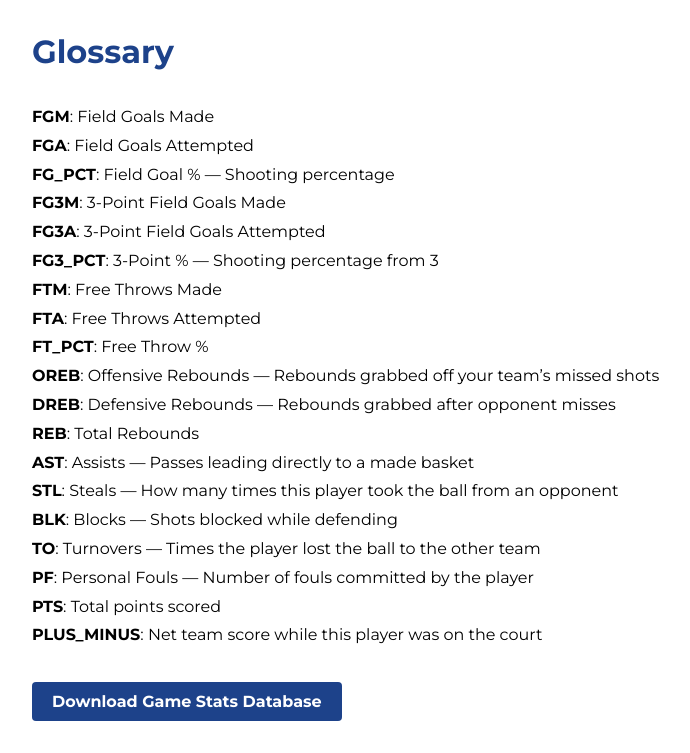
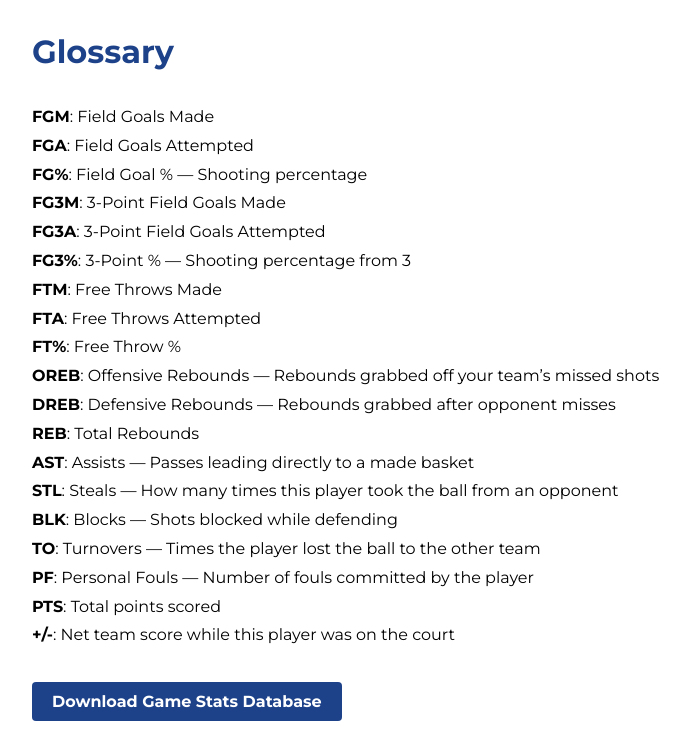
Before and after one commit to keirannnelson/GameMaker, a Flask app: page /glossary in a window 1280 px wide. Shown: the part 88-841 px from the top of the page, without its empty margins (240-930 px from the left). Run offline with Flask 3, Linux system fonts and the light colour scheme.

Commit message:
Fixed Stats names

```diff
--- a/frontend/templates/glossary.html
+++ b/frontend/templates/glossary.html
@@ -7,13 +7,13 @@
   <ul style="line-height: 1.8; font-size: 1em; list-style-type: none; padding-left: 0;">
     <li><strong>FGM</strong>: Field Goals Made</li>
     <li><strong>FGA</strong>: Field Goals Attempted</li>
-    <li><strong>FG_PCT</strong>: Field Goal % — Shooting percentage</li>
+    <li><strong>FG%</strong>: Field Goal % — Shooting percentage</li>
     <li><strong>FG3M</strong>: 3-Point Field Goals Made</li>
     <li><strong>FG3A</strong>: 3-Point Field Goals Attempted</li>
-    <li><strong>FG3_PCT</strong>: 3-Point % — Shooting percentage from 3</li>
+    <li><strong>FG3%</strong>: 3-Point % — Shooting percentage from 3</li>
     <li><strong>FTM</strong>: Free Throws Made</li>
     <li><strong>FTA</strong>: Free Throws Attempted</li>
-    <li><strong>FT_PCT</strong>: Free Throw %</li>
+    <li><strong>FT%</strong>: Free Throw %</li>
     <li><strong>OREB</strong>: Offensive Rebounds — Rebounds grabbed off your team’s missed shots</li>
     <li><strong>DREB</strong>: Defensive Rebounds — Rebounds grabbed after opponent misses</li>
     <li><strong>REB</strong>: Total Rebounds</li>
@@ -23,7 +23,7 @@
     <li><strong>TO</strong>: Turnovers — Times the player lost the ball to the other team</li>
     <li><strong>PF</strong>: Personal Fouls — Number of fouls committed by the player</li>
     <li><strong>PTS</strong>: Total points scored</li>
-    <li><strong>PLUS_MINUS</strong>: Net team score while this player was on the court</li>
+    <li><strong>+/-</strong>: Net team score while this player was on the court</li>
   </ul>
 
 
```
